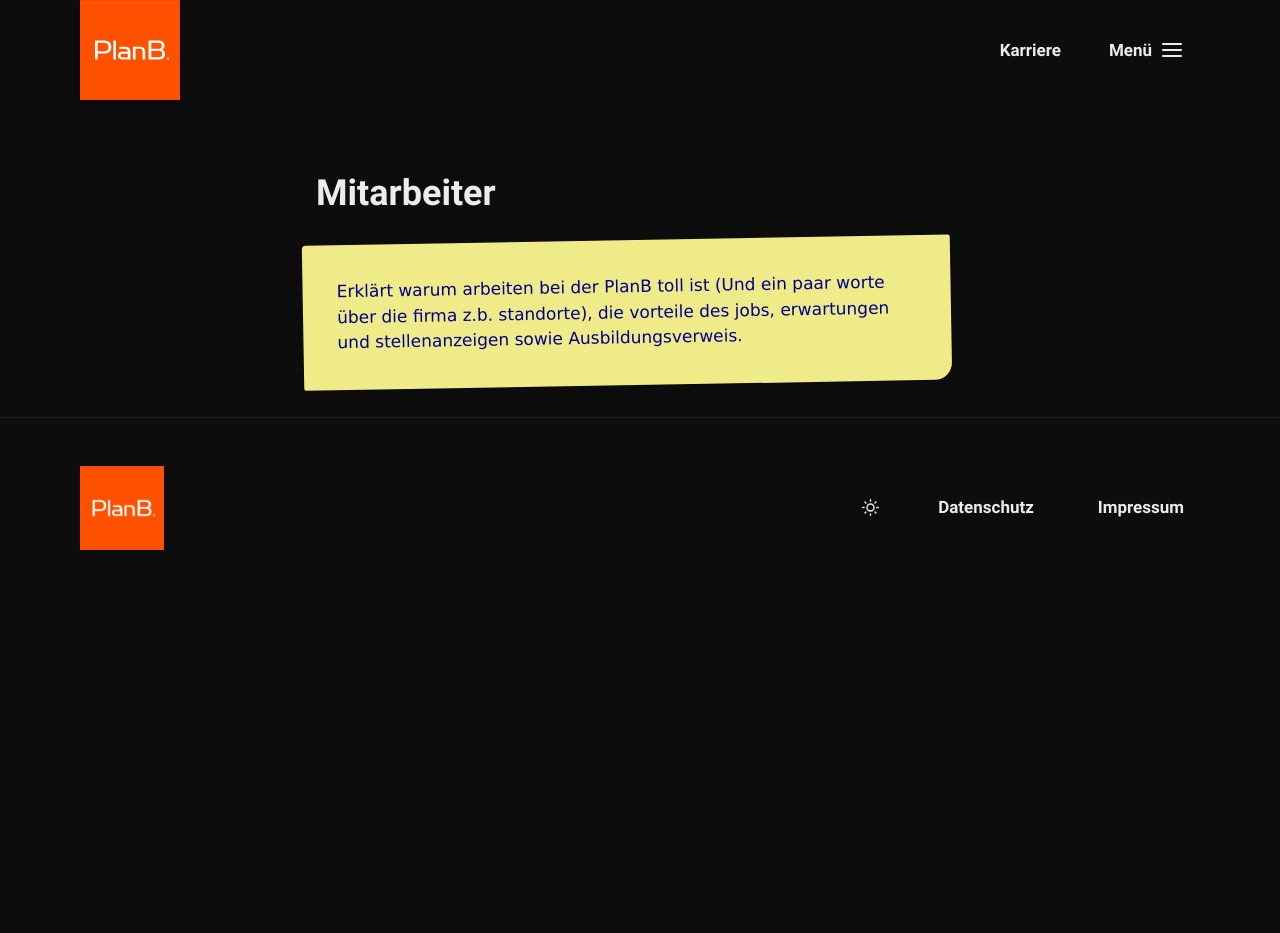
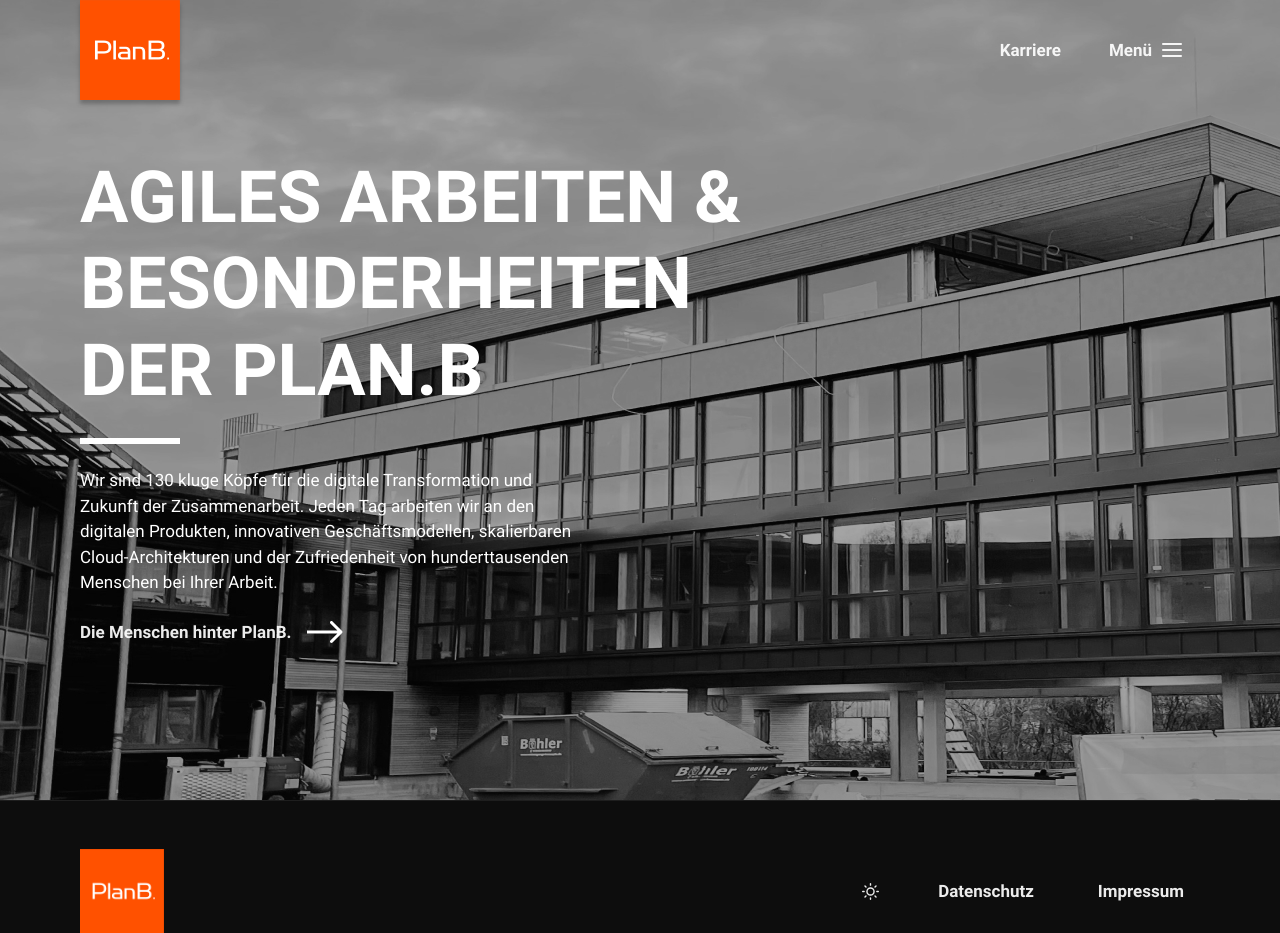
Before and after one commit to philippreiner/planb-nextjs, a Next.js app: page /mitarbeiter in a window 1280 px wide. Before the commit the page ends 800 px from the top, so only its background shows below. Built offline with nearby package versions, Linux system fonts and the light colour scheme.

Commit message:
Added Hero to Mitarbeiter page

```diff
--- a/pages/mitarbeiter.js
+++ b/pages/mitarbeiter.js
@@ -1,9 +1,13 @@
 import Layout from "@components/layout";
 import Header from "@components/header/header";
 import { Basicpage } from "@components/content/content";
-import { DevNote, SegmentHeading } from "@components/atoms/atoms";
-import { Flex, Box, Center, Link } from "@chakra-ui/react";
+import { DevNote, SegmentHeading, Arrowlink } from "@components/atoms/atoms";
+import { Flex, Box, Center, Link, Heading, Text } from "@chakra-ui/react";
 import { Wallpaper, Main } from "@components/blocks/blocks";
+
+import Hero from "@components/hero/hero";
+import { Slide, Fade } from "react-awesome-reveal";
+
 
 import NextLink from "next/link";
 import NextImage from "next/image";
@@ -11,12 +15,35 @@
 export default function Home() {
     return (
         <Layout>
-            <Header />
-            <Basicpage title="Mitarbeiter">
-                <DevNote>
-                    Erklärt warum arbeiten bei der PlanB toll ist (Und ein paar worte über die firma z.b. standorte), die vorteile des jobs, erwartungen und stellenanzeigen sowie Ausbildungsverweis.
-                </DevNote>
-            </Basicpage>
+            <Hero background="url(images/background-solutions.jpg)">
+                <Fade triggerOnce={true} delay={100}>
+                <Main maxW="full">
+                    <Box pt={[12, 20, 32]} pb={[12, 20, 32]}>
+                    <Heading
+                        maxW="2xl"
+                        as="h1"
+                        pb={[2, 4]}
+                        fontSize={["24px", "36px", "54px", "72px"]}
+                        textTransform="uppercase"
+                        color="white"
+                    >
+                        Agiles arbeiten &amp; besonderheiten der Plan.B
+                    </Heading>
+                    <Box w="100px" bg="white" h="6px" my="2" mb={[4, 6]}></Box>
+                    <Text
+                        pb={[2, 4, 6]}
+                        maxW={[null, null, "80%", "45%"]}
+                        color="white"
+                    >
+                        Wir sind 130 kluge Köpfe für die digitale Transformation und Zukunft der Zusammenarbeit.
+                        Jeden Tag arbeiten wir an den digitalen Produkten, innovativen Geschäftsmodellen,
+                        skalierbaren Cloud-Architekturen und der Zufriedenheit von hunderttausenden Menschen bei Ihrer Arbeit.
+                    </Text>
+                    <Arrowlink label="Die Menschen hinter PlanB." url="/about" />
+                    </Box>
+                </Main>
+                </Fade>
+            </Hero>
         </Layout>
     );
 }
```
Also changed, not shown: 1 other file (tests, documents, lock files or other folders).
